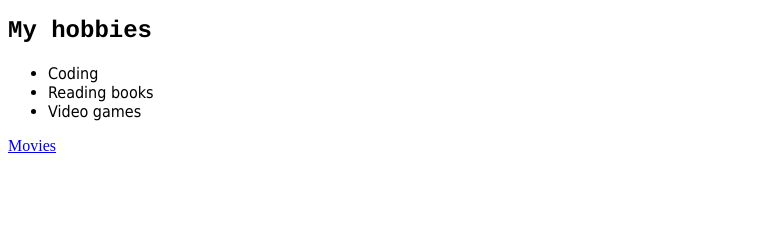
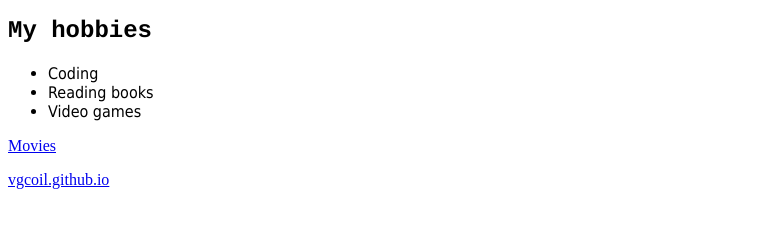
Before and after one commit to VGcoil/vgcoil.github.io, a plain HTML site: page index.html in a window 1280 px wide. Shown: the part 303-530 px from the top of the page, without its empty margins (0-781 px from the left). Drawn offline with Linux system fonts and the light colour scheme.

Commit message:
Update index.html

```diff
--- a/index.html
+++ b/index.html
@@ -16,5 +16,6 @@
 </ul>
 </p>
 <p><a href="movies.html">Movies</a></p>
+<p><a href=https://vgcoil.github.io/>vgcoil.github.io</a></p>
 </body>
 </html>
```
